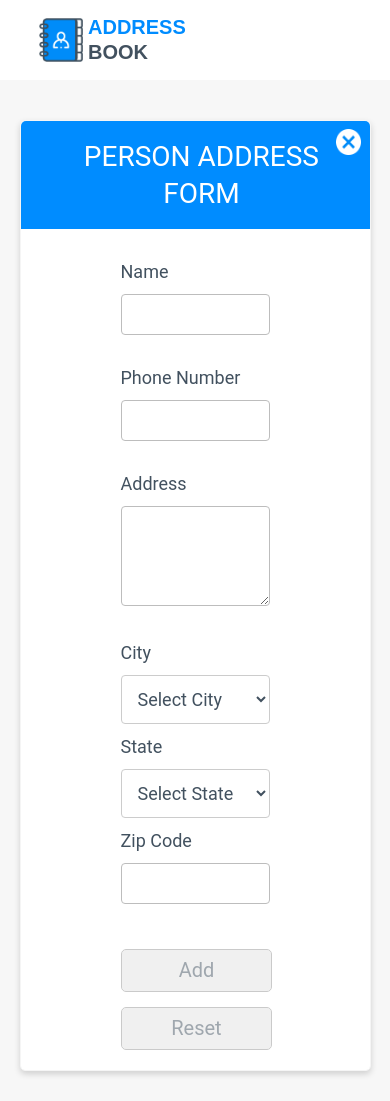
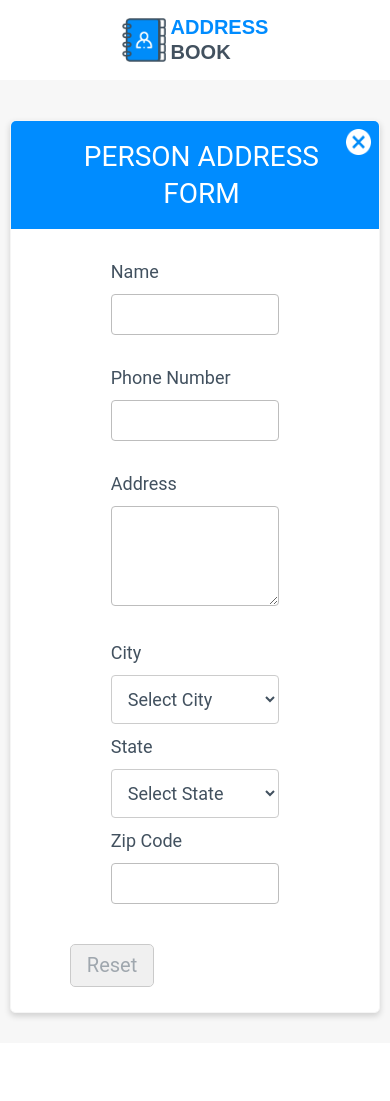
Before and after one commit to swathi2402/AddressBookReactApp, a React (Create React App) app: page /add in a window 390 px wide. After the commit the page ends 1043 px from the top, so only its background shows below. Built offline with nearby package versions, Linux system fonts and the light colour scheme.

Commit message:
ADDED: Media query to get responsiveness

```diff
--- a/src/components/contact-form/form.scss
+++ b/src/components/contact-form/form.scss
@@ -242,32 +242,17 @@
         margin-bottom: 25px;
     }
 
+    .main .header-content .logo-content {
+        justify-content: center;
+    }
+
     .main .form-content .location-row div:nth-of-type(2) {
         margin: 0px 0px;
     }
 
-    .main .form-content .submitButton {
-        margin-top:20px;
-    }
-
-    .main .form-content .resetButton {
-        margin-top: 15px;
-    }
-
-    .main .form-content .submitButton:disabled {
-        margin-top:20px;
-    }
-
-    .main .form-content .resetButton:disabled {
-        margin-top: 15px;
-    }
-
     .main .form-content .button {
+        min-width: 12vh;
         margin:auto;
-    }
-
-    .main .form-content .buttonParent {
-        flex-direction:column;
     }
 
     .main .form-content .close-button {
@@ -280,3 +265,48 @@
     }
 
 }
+
+@media only screen and (max-width: 768px) {
+    .main .form-content .location-row {
+        flex-direction:column;
+        margin-bottom: 25px;
+    }
+
+    .main .form-content .location-row div:nth-of-type(2) {
+        margin: 0px 0px;
+    }
+
+    .main .form-content .button {
+        min-width: 10vh;
+    }
+
+    .main .form-content .submitButton {
+        margin-top:20px;
+        margin-right: 75px;
+    }
+
+    .main .form-content .resetButton {
+        margin-top: 15px;
+        margin-right: 125px;
+    }
+
+    .main .form-content .submitButton:disabled {
+        margin-top:20px;
+        margin-right: 75px;
+    }
+
+    .main .form-content .resetButton:disabled {
+        margin-top: 15px;
+        margin-right: 125px;
+    }
+
+    .main .form-content .close-button {
+        width: 3vh;
+        margin: 1vh 1vh;
+    }
+
+    .main .form-content .form {
+        width: 95%;
+    }
+
+}
```
